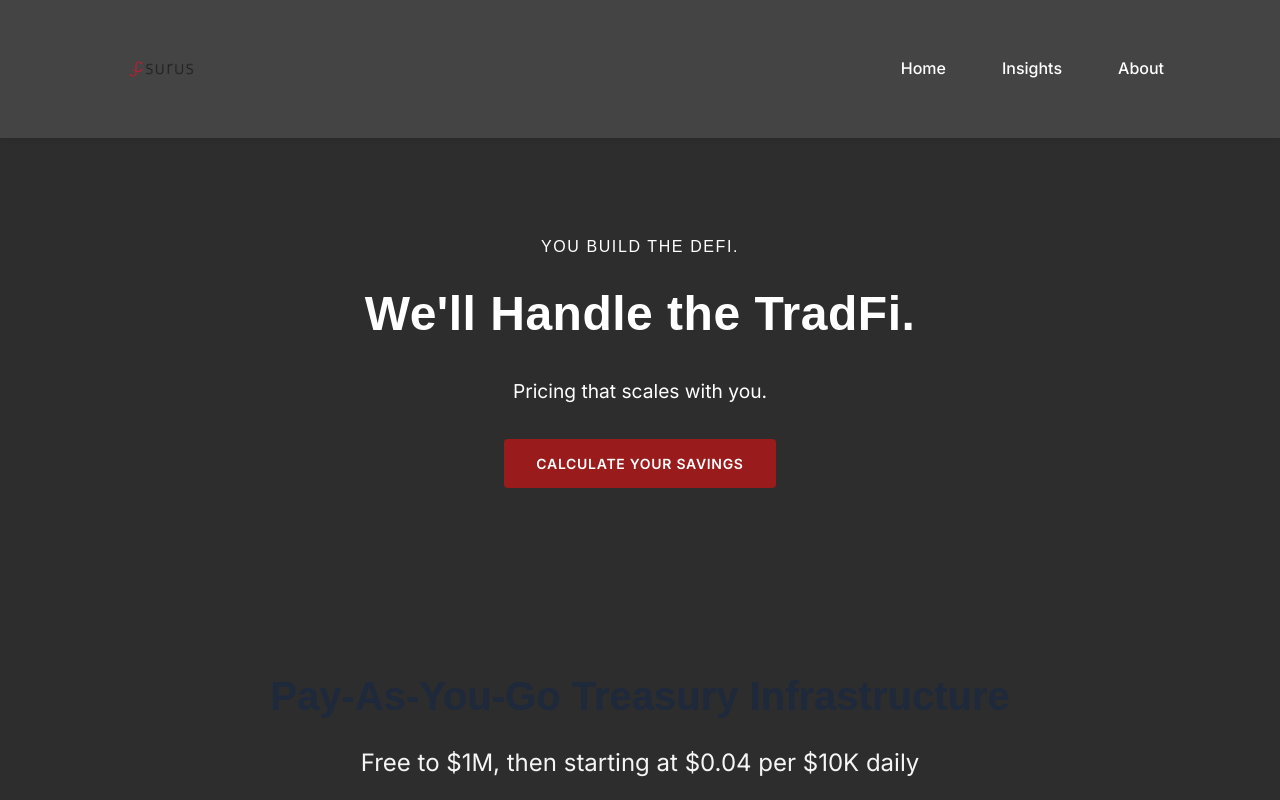
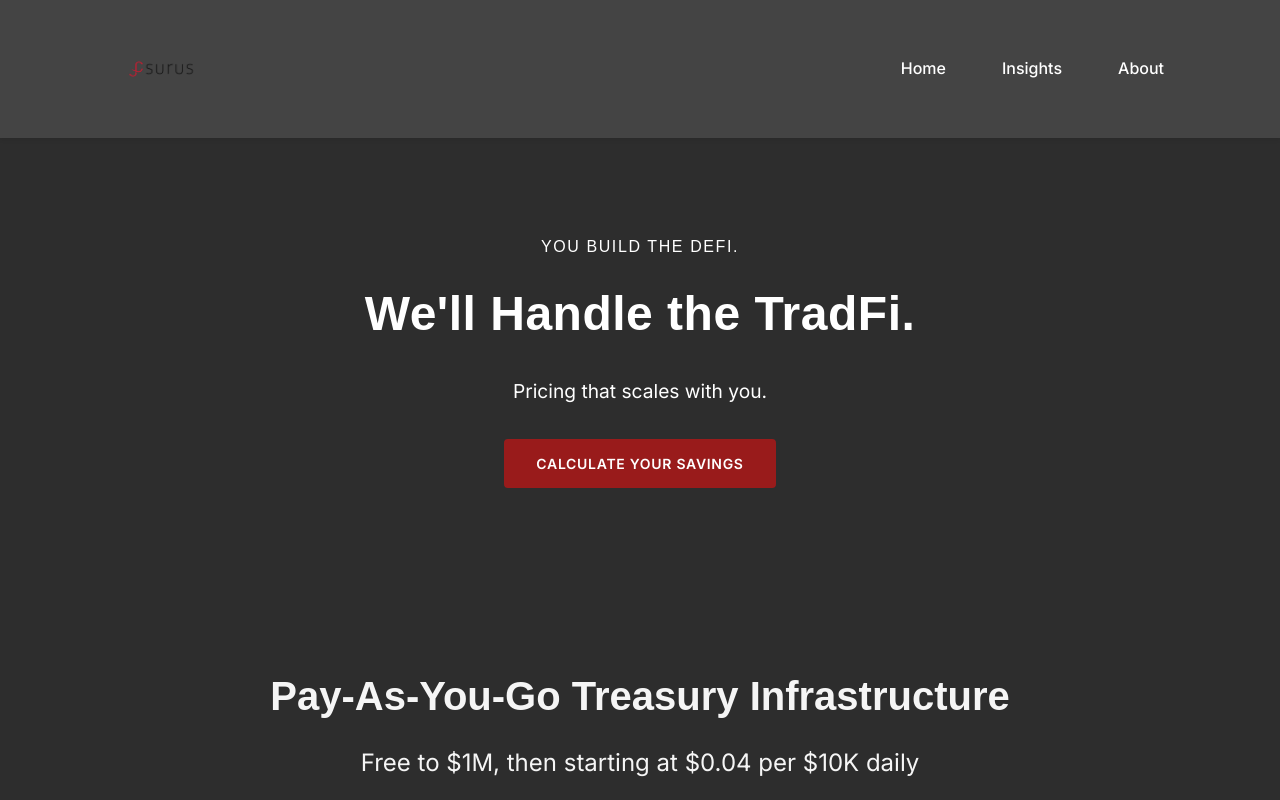
Before and after one commit to klr08/surus-website, a React (Vite) app: page / in a window 1280 px wide. Shown: the top 800 px of the page. Built offline with nearby package versions, Linux system fonts and the light colour scheme; a web font is replaced by a local one.

Commit message:
Fix pricing heading color by updating more specific CSS selector

```diff
--- a/public/css/style.css
+++ b/public/css/style.css
@@ -141,13 +141,13 @@ main {
     text-align: center;
     font-size: 2.5rem;
     margin-bottom: 1rem;
-    color: #1e293b;
+    color: #f5f5f5;
 }
 
 .pricing-subtitle {
     text-align: center;
     font-size: 1.1rem;
-    color: #64748b;
+    color: #f5f5f5;
     margin-bottom: 3rem;
 }
 
```
